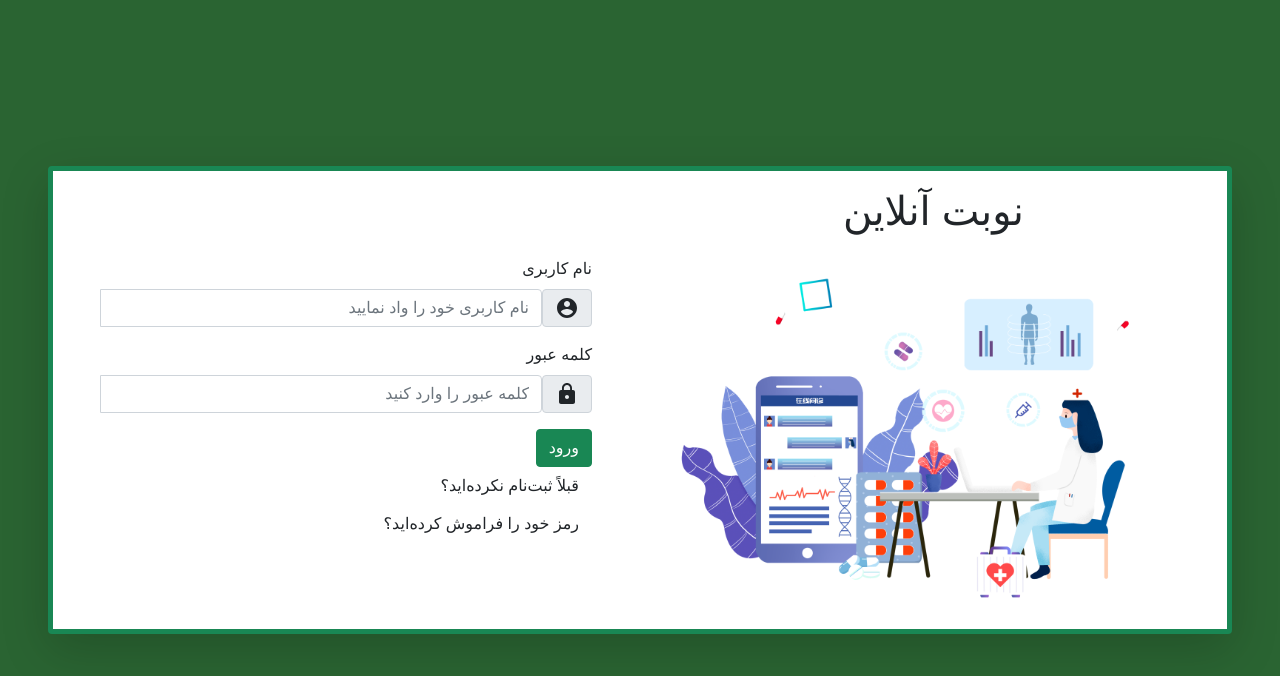
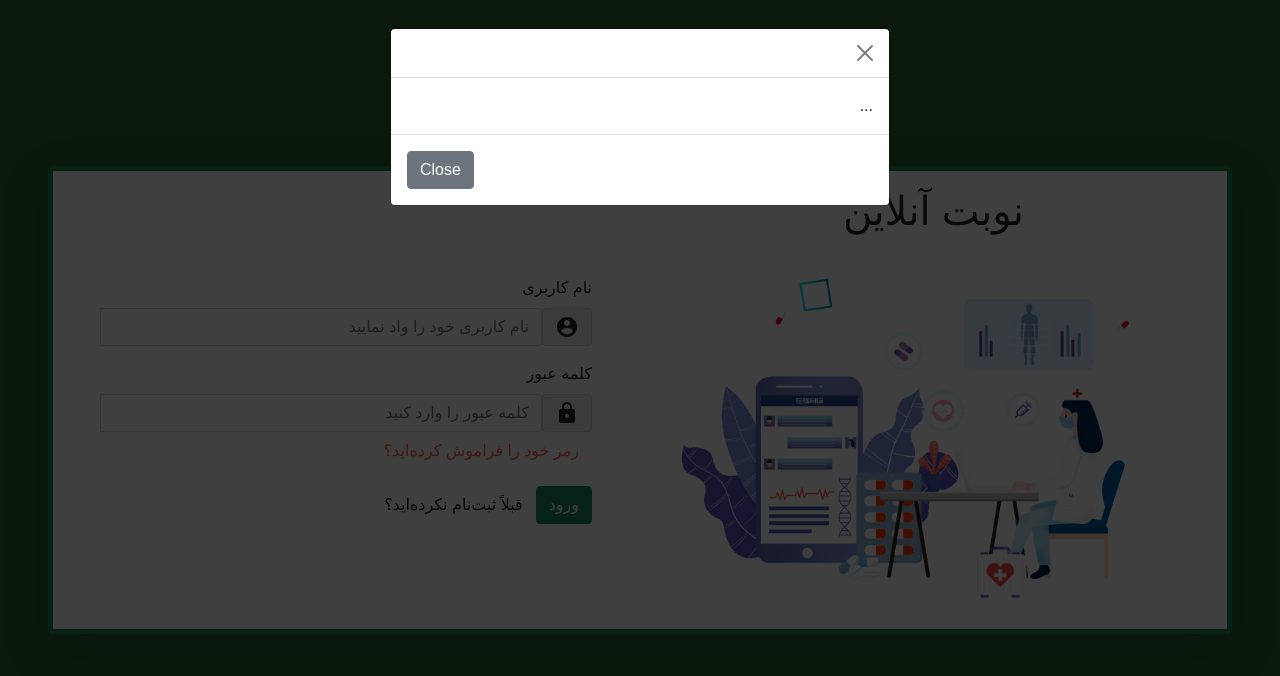
Before and after one commit to MelikaNobakhtian/luna-software-engineering, a React (Create React App) app in the folder Webfront/: page /login in a window 1280 px wide. Both pictures are taken after a click on the element "رمز خود را فراموش کرده‌اید؟". Shown: the top 676 px of the page. Built offline with nearby package versions, Linux system fonts and the light colour scheme.

Commit message:
add modal for forgot password in login page

```diff
--- a/Webfront/src/components/login/login.js
+++ b/Webfront/src/components/login/login.js
@@ -48,6 +48,12 @@ function Login(props) {
         props.updateTitle('signup');
     }
 
+  //   const redirectToForgotPass = () => {
+  //     props.history.push('/forgotPass');
+  //     props.updateTitle('forgotPass');
+  // }
+
+
     return (
         <div className="d-flex justify-content-center background">
         <div className="card-group shadow-lg border border-5 border-success rounded" style={{backgroundColor:'white'}} >
@@ -96,20 +102,37 @@ function Login(props) {
               />
               <Form.Control.Feedback type="invalid">{passErr} </Form.Control.Feedback>
 
+
               </InputGroup>
+              <span type="button" className="btn" data-bs-toggle="modal" data-bs-target="#staticBackdrop" style={{color:'tomato'}} >رمز خود را فراموش کرده‌اید؟</span>
               </Form.Group>
 
-         <Button className="mt-3" block  type="submit" variant="success">
-          ورود
-        </Button>
-        <div className="">
+
+        <div className="mt-3">
+
+            <Button className="" block  type="submit" variant="success">
+             ورود
+            </Button>
             <span className="btn" onClick={() => redirectToRegister()}>قبلاً ثبت‌نام نکرده‌اید؟</span>
-        </div>
-        <div className="">
-            <span className="btn" >رمز خود را فراموش کرده‌اید؟</span>
         </div>
         </Form>
             </div>
+            <div class="modal fade" id="staticBackdrop" data-bs-backdrop="static" data-bs-keyboard="false" tabindex="-1" aria-labelledby="staticBackdropLabel" aria-hidden="true">
+  <div class="modal-dialog">
+    <div class="modal-content">
+      <div class="modal-header">
+
+        <button type="button" class="btn-close" data-bs-dismiss="modal" aria-label="Close"></button>
+      </div>
+      <div class="modal-body">
+        ...
+      </div>
+      <div class="modal-footer">
+        <button type="button" class="btn btn-secondary" data-bs-dismiss="modal">Close</button>
+      </div>
+    </div>
+  </div>
+</div>
         </div>
 
      </div>
```
